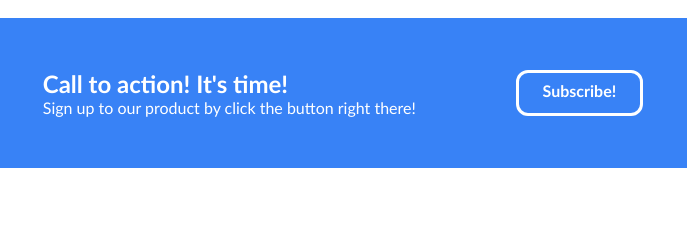
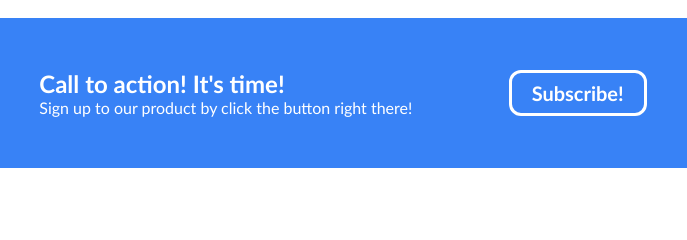
Before and after one commit to gutochiele/OLDodin-landing-page, a plain HTML site: page index.html in a window 1280 px wide. Shown: the part 2185-2425 px from the top of the page, 297-984 px from the left. Drawn offline with Linux system fonts and the light colour scheme.

Commit message:
Fixed button size. Completed!

```diff
--- a/style.css
+++ b/style.css
@@ -166,10 +166,9 @@ body {
     border: solid white;
     font-weight: bold;
     color: white;
-    padding: 8px 24px;
+    padding: 8px 20px;
     text-align: center;
     text-decoration: none;
-    font-size: 16px;
     border-radius: 12px;
     height: 24px;
 }
```
